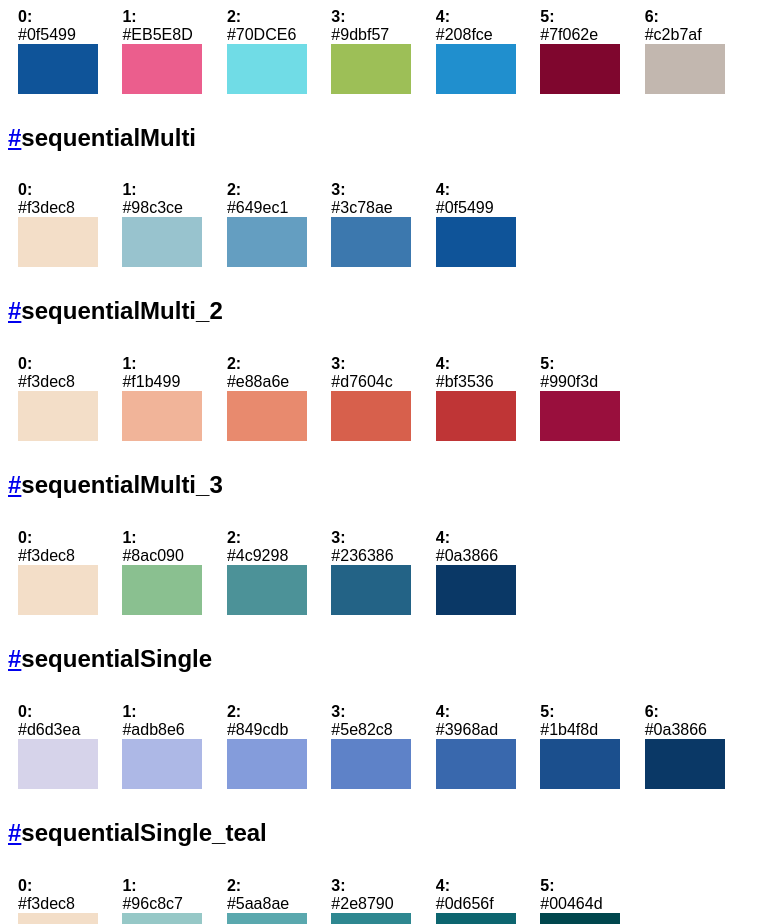
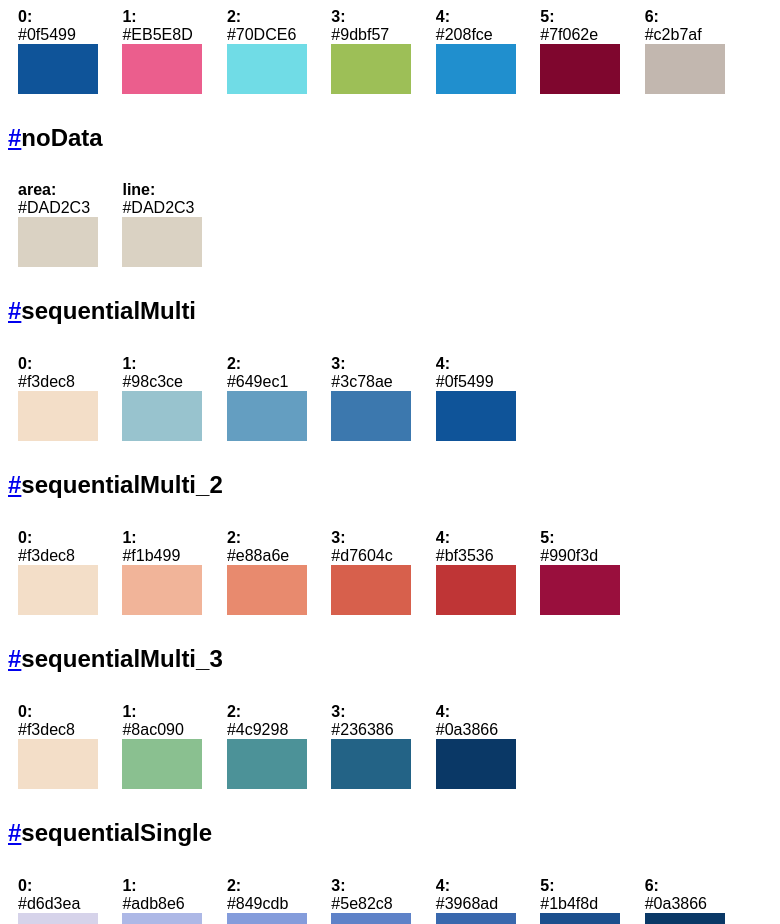
Before and after one commit to ft-interactive/g-chartcolour, a website: page index.html in a window 1280 px wide. Shown: the part 2080-3004 px from the top of the page, without its empty margins (0-780 px from the left). Drawn offline with Linux system fonts and the light colour scheme.

Commit message:
add noData palette

```diff
--- a/index.html
+++ b/index.html
@@ -406,6 +406,21 @@
             <div class="swatch-container">
                 <b>6:</b><br>#c2b7af
                 <div class="swatch" style="background:#c2b7af">&nbsp;</div>
+            </div>
+
+        </div>
+
+        <div class="palette">
+        <h2 id="noData"><a href="#noData">#</a>noData</h2>
+
+            <div class="swatch-container">
+                <b>area:</b><br>#DAD2C3
+                <div class="swatch" style="background:#DAD2C3">&nbsp;</div>
+            </div>
+
+            <div class="swatch-container">
+                <b>line:</b><br>#DAD2C3
+                <div class="swatch" style="background:#DAD2C3">&nbsp;</div>
             </div>
 
         </div>
--- a/index.js
+++ b/index.js
@@ -10,6 +10,7 @@ export {default as extendedLine} from "./src/extended-line";
 export {default as linePrint} from "./src/line-print";
 export {default as lineSocial} from "./src/line-social";
 export {default as lineWeb} from "./src/line-web";
+export {default as noData} from "./src/no-data";
 export {default as sequentialMulti} from "./src/sequential-multi";
 export {default as sequentialMulti_2} from "./src/sequential-multi_2";
 export {default as sequentialMulti_3} from "./src/sequential-multi_3";
--- /dev/null
+++ b/src/no-data.js
@@ -0,0 +1,4 @@
+export default {
+  area:'#DAD2C3',
+  line:'#DAD2C3'
+};
```
Also changed, not shown: build/g-chartcolour.js, build/g-chartcolour.min.js (deleted).
